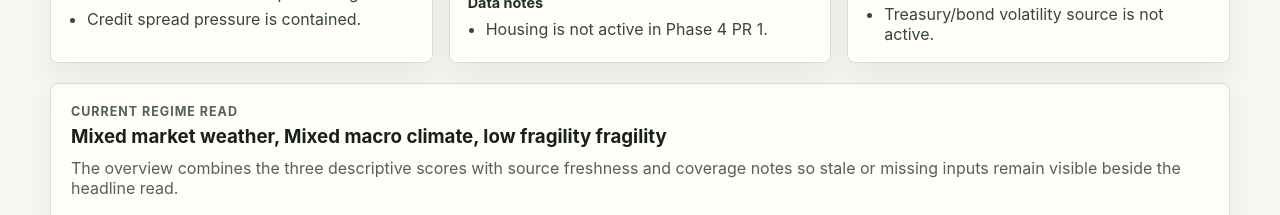
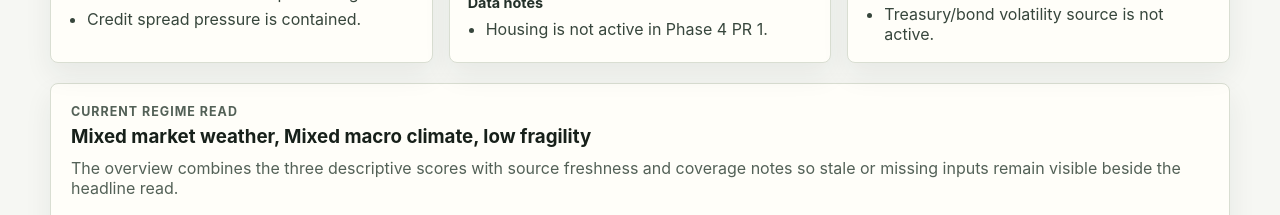
Before and after one commit to zifanzhou1024/market-weather-map, a React (Vite) app: page / in a window 1280 px wide. Shown: the part 960-1175 px from the top of the page. Built offline with nearby package versions, Linux system fonts and the light colour scheme.

Commit message:
fix: harden overview score summary rendering

```diff
--- a/src/routes/Overview.tsx
+++ b/src/routes/Overview.tsx
@@ -15,6 +15,7 @@ import {
   loadSeries
 } from "../lib/data";
 import type {
+  ConfidenceBreakdownData,
   DataStatusFile,
   DerivedSeriesFile,
   ScoreSummaryFile,
@@ -66,6 +67,42 @@ function catalogEntryForSeries(
 
 function safeStringList(value: unknown) {
   return Array.isArray(value) ? value.filter((item): item is string => typeof item === "string") : [];
+}
+
+function safeConfidenceValue(value: unknown) {
+  return typeof value === "number" && Number.isFinite(value) ? value : 0;
+}
+
+function safeDataQuality(value: unknown): ConfidenceBreakdownData {
+  if (!value || typeof value !== "object") {
+    return {
+      coverage_confidence: 0,
+      freshness_confidence: 0,
+      model_confidence: 0,
+      source_confidence: 0,
+      overall_confidence: 0,
+      reasons: []
+    };
+  }
+
+  const dataQuality = value as Partial<ConfidenceBreakdownData>;
+  return {
+    coverage_confidence: safeConfidenceValue(dataQuality.coverage_confidence),
+    freshness_confidence: safeConfidenceValue(dataQuality.freshness_confidence),
+    model_confidence: safeConfidenceValue(dataQuality.model_confidence),
+    source_confidence: safeConfidenceValue(dataQuality.source_confidence),
+    overall_confidence: safeConfidenceValue(dataQuality.overall_confidence),
+    reasons: safeStringList(dataQuality.reasons)
+  };
+}
+
+function safeLabel(value: unknown, fallback = "unknown") {
+  return typeof value === "string" && value.trim().length > 0 ? value.trim() : fallback;
+}
+
+function fragilityPhrase(value: unknown) {
+  const label = safeLabel(value).toLowerCase();
+  return label.includes("fragility") ? label : `${label} fragility`;
 }
 
 export default function Overview() {
@@ -120,6 +157,7 @@ export default function Overview() {
             const market = scoreSummary.scores.market_weather;
             const macro = scoreSummary.scores.macro_climate;
             const fragility = scoreSummary.scores.fragility;
+            const dataQuality = safeDataQuality(scoreSummary.data_quality);
             const recentChanges = safeStringList(market.recent_changes)
               .concat(safeStringList(macro.recent_changes))
               .concat(safeStringList(fragility.recent_changes));
@@ -143,8 +181,8 @@ export default function Overview() {
                 </section>
                 <InterpretationPanel
                   conflicts={conflictingSignals}
-                  label={`${market.label} market weather, ${macro.label} macro climate, ${fragility.label.toLowerCase()} fragility`}
-                  notes={safeStringList(scoreSummary.data_quality?.reasons)}
+                  label={`${safeLabel(market.label)} market weather, ${safeLabel(macro.label)} macro climate, ${fragilityPhrase(fragility.label)}`}
+                  notes={dataQuality.reasons}
                   risks={topRisks}
                   summary="The overview combines the three descriptive scores with source freshness and coverage notes so stale or missing inputs remain visible beside the headline read."
                   supports={topSupports}
@@ -162,7 +200,7 @@ export default function Overview() {
                     title="Conflicting signals"
                   />
                 </section>
-                <ConfidenceBreakdown dataQuality={scoreSummary.data_quality} />
+                <ConfidenceBreakdown dataQuality={dataQuality} />
                 <DataGapPanel status={data.status} />
               </>
             );
```
Also changed, not shown: 1 other file (tests, documents, lock files or other folders).
